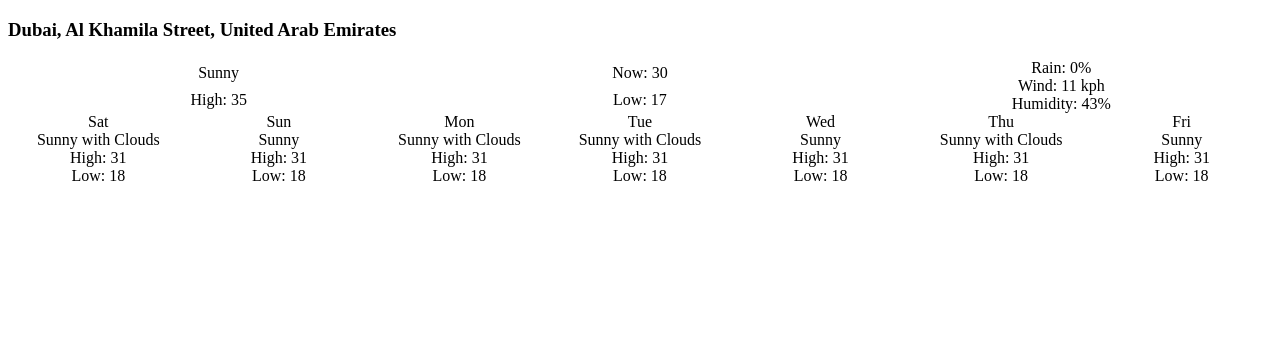
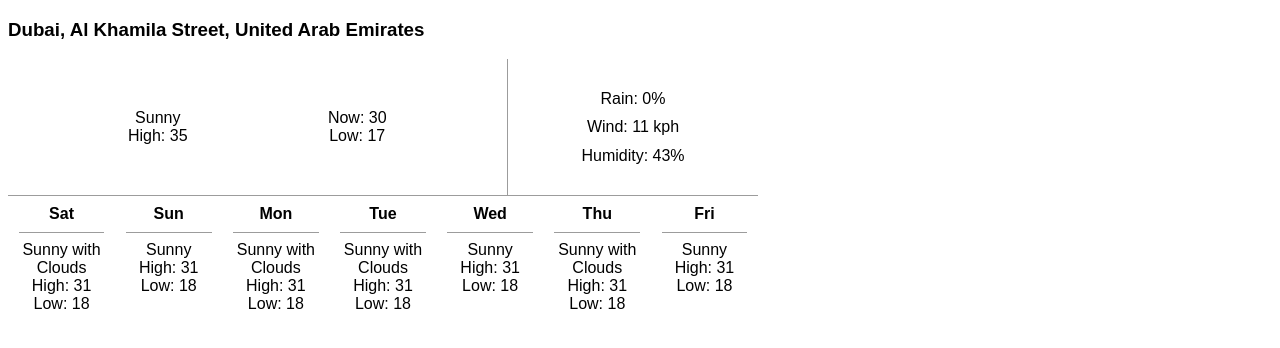
Before and after one commit to copceb/WeatherWidget, an Angular app: page / in a window 1280 px wide. Shown: the top 348 px of the page. Built offline with nearby package versions, Linux system fonts and the light colour scheme.

Commit message:
Add padding and borderlines to improve legibility of weather data

```diff
--- a/src/app/components/weather/weather.component.html
+++ b/src/app/components/weather/weather.component.html
@@ -1,4 +1,4 @@
-<div>
+<div class="weather-component">
   <h3>Dubai, Al Khamila Street, United Arab Emirates</h3>
   <div class="weather-component-grid-wrapper">
     <div class="weather-overview">
@@ -23,43 +23,43 @@
     </div>
     <div class="weather-week-view">
       <div>
-        <div>Sat</div>
+        <div class="day-name">Sat</div>
         <div>Sunny with Clouds</div>
         <div>High: 31</div>
         <div>Low: 18</div>
       </div>
       <div>
-        <div>Sun</div>
+        <div class="day-name">Sun</div>
         <div>Sunny</div>
         <div>High: 31</div>
         <div>Low: 18</div>
       </div>
       <div>
-        <div>Mon</div>
+        <div class="day-name">Mon</div>
         <div>Sunny with Clouds</div>
         <div>High: 31</div>
         <div>Low: 18</div>
       </div>
       <div>
-        <div>Tue</div>
+        <div class="day-name">Tue</div>
         <div>Sunny with Clouds</div>
         <div>High: 31</div>
         <div>Low: 18</div>
       </div>
       <div>
-        <div>Wed</div>
+        <div class="day-name">Wed</div>
         <div>Sunny</div>
         <div>High: 31</div>
         <div>Low: 18</div>
       </div>
       <div>
-        <div>Thu</div>
+        <div class="day-name">Thu</div>
         <div>Sunny with Clouds</div>
         <div>High: 31</div>
         <div>Low: 18</div>
       </div>
       <div>
-        <div>Fri</div>
+        <div class="day-name">Fri</div>
         <div>Sunny</div>
         <div>High: 31</div>
         <div>Low: 18</div>
--- a/src/app/components/weather/weather.component.scss
+++ b/src/app/components/weather/weather.component.scss
@@ -1,3 +1,8 @@
+.weather-component {
+  max-width: 750px;
+  font-family: sans-serif;
+}
+
 .weather-component-grid-wrapper {
   display: grid;
   grid-template-columns: 2fr 1fr;
@@ -12,6 +17,10 @@
     grid-template-rows: 1fr;
     grid-template-areas: "wo" "wd" "wwv";
   }
+  .weather-overview {
+    border-bottom: 1px solid #9c9c9c;
+    border-right: none;
+  }
 }
 
 .weather-overview {
@@ -21,6 +30,8 @@
   grid-template-rows: repeat(2, 1fr);
   align-items: center;
   justify-items: center;
+  padding: 10%;
+  border-right: 1px solid #9c9c9c;
 }
 
 .weather-details {
@@ -30,6 +41,7 @@
   grid-template-rows: repeat(3, 1fr);
   align-items: center;
   justify-items: center;
+  padding: 10%;
 }
 
 .weather-week-view {
@@ -39,10 +51,20 @@
   grid-template-rows: 1fr;
   align-items: center;
   justify-items: center;
+  border-top: 1px solid #9c9c9c;
 }
 
 .weather-week-view > div {
   height: 100%;
   width: 100%;
   text-align: center;
+  padding: 0 10% 10% 10%;
+  box-sizing: border-box;
 }
+
+.day-name {
+  border-bottom: 1px solid #9c9c9c;
+  font-weight: bold;
+  padding: 10%;
+  margin-bottom: 10%;
+}
```
